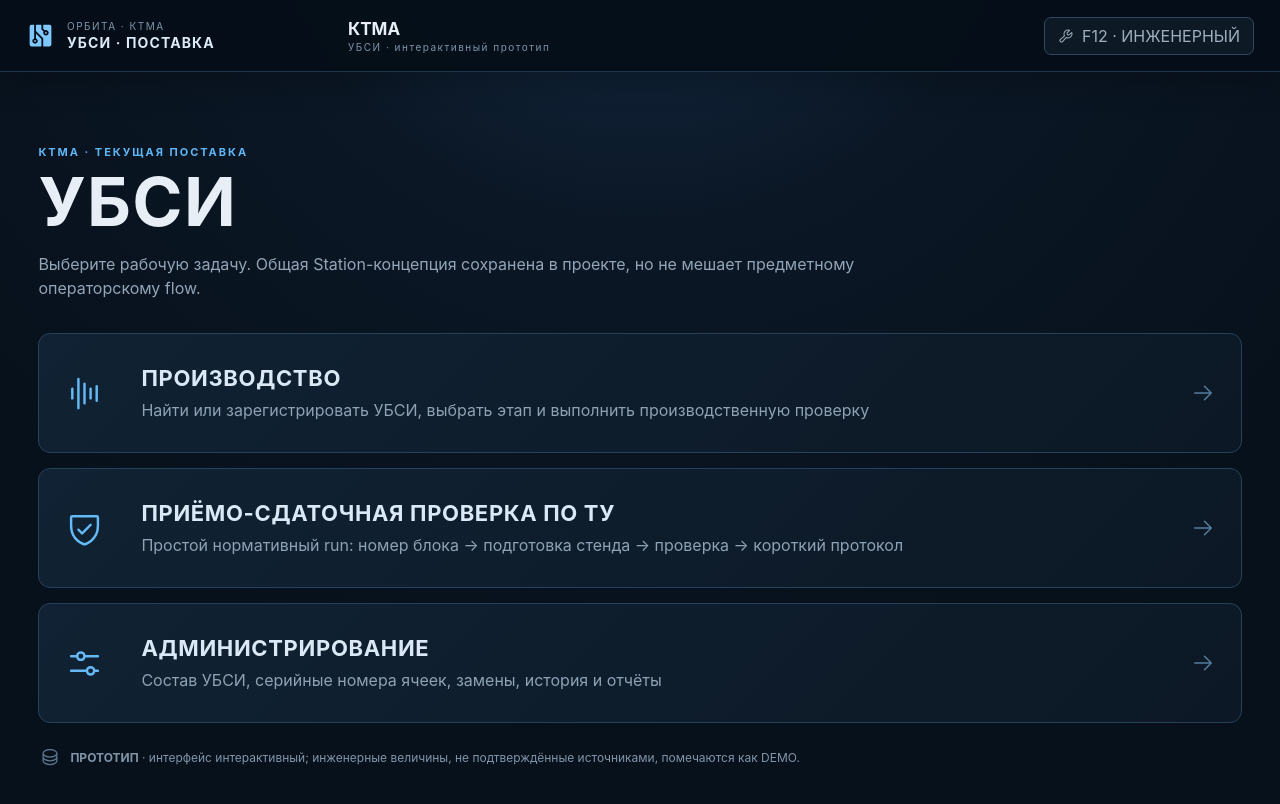
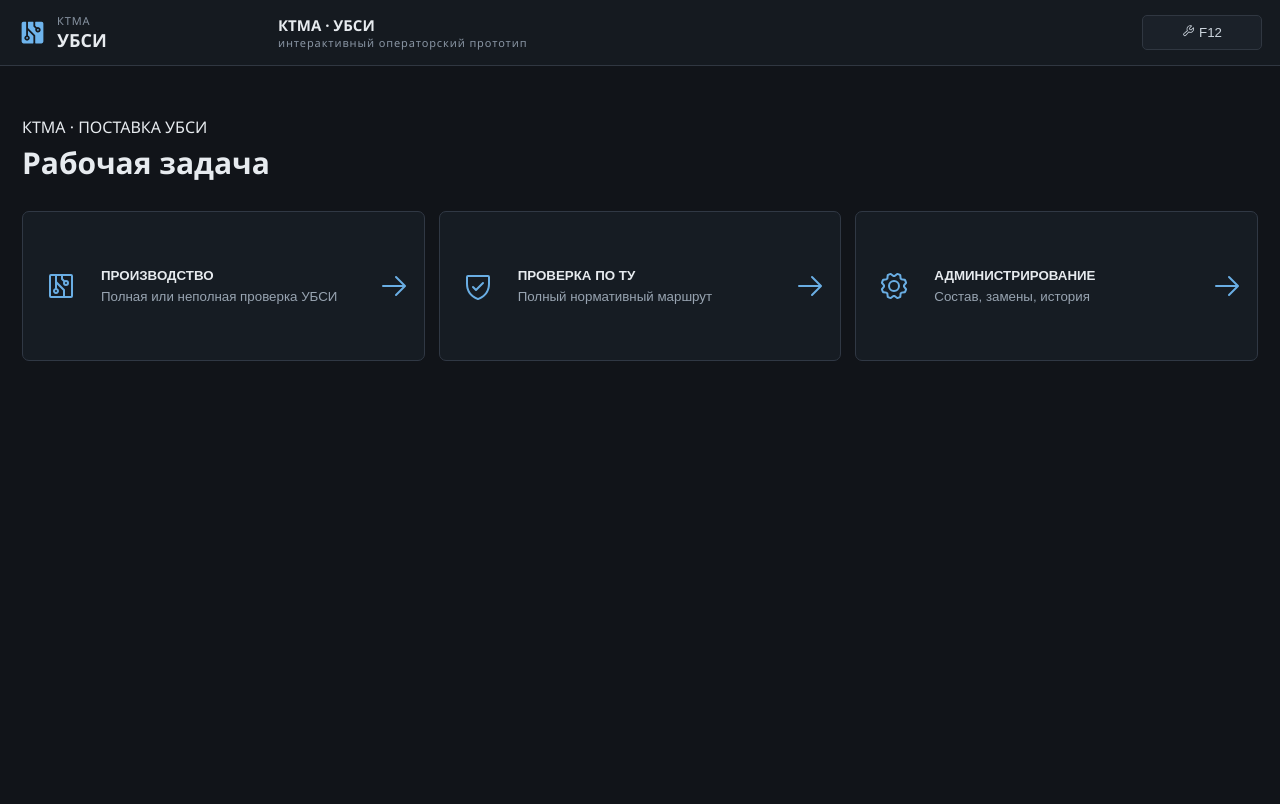
Before and after one commit to Anatolichka2202/KPA-YALK_MODULE, a React (Vite) app in the folder design-prototype/: page / in a window 1280 px wide. Shown: the top 804 px of the page. Built offline with nearby package versions, Linux system fonts and the light colour scheme.

Commit message:
fix(prototype): make corrected UBSI operator flow active

```diff
--- a/design-prototype/src/main.jsx
+++ b/design-prototype/src/main.jsx
@@ -1,11 +1,10 @@
 import React from "react";
 import { createRoot } from "react-dom/client";
-import { UbsiSupplyApp } from "./ubsi/UbsiSupplyApp.jsx";
-import "./ubsi/ubsi-supply.css";
-import "./ubsi/ubsi-supply-overrides.css";
+import { UbsiOperatorApp } from "./ubsi/UbsiOperatorApp.jsx";
+import "./ubsi/ubsi-operator.css";
 
 createRoot(document.getElementById("root")).render(
   <React.StrictMode>
-    <UbsiSupplyApp />
+    <UbsiOperatorApp />
   </React.StrictMode>,
 );
```
